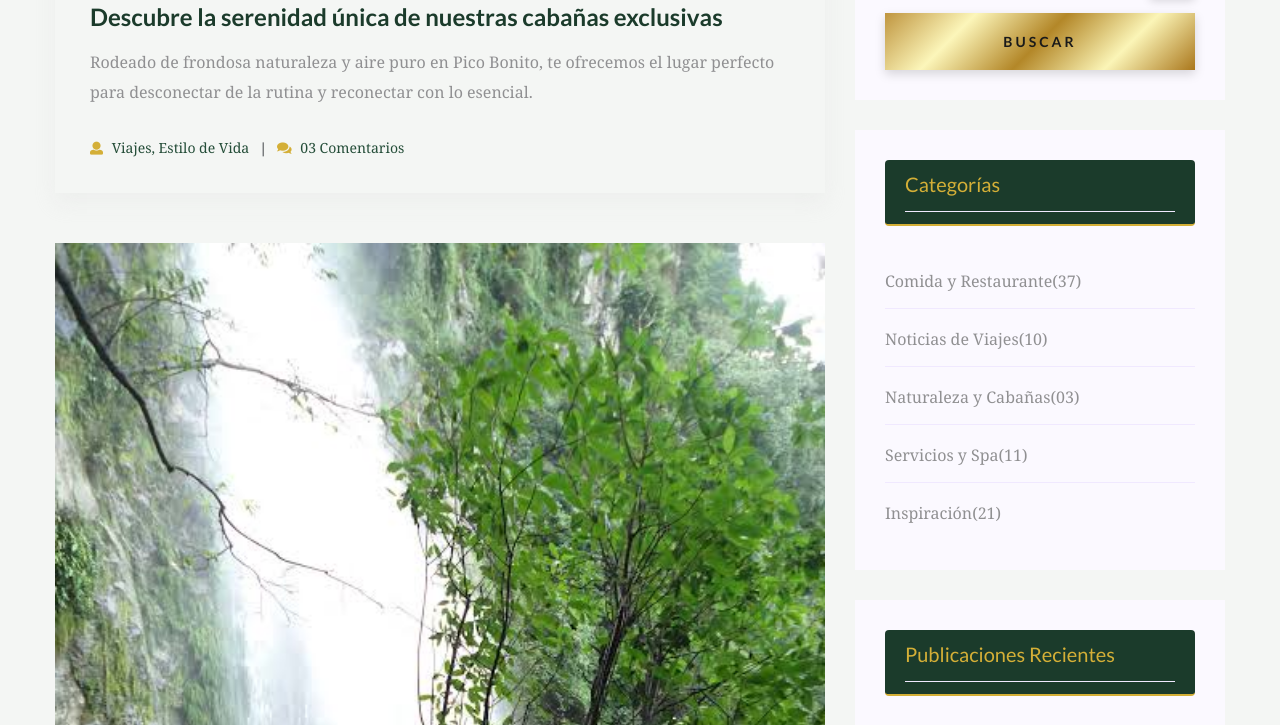
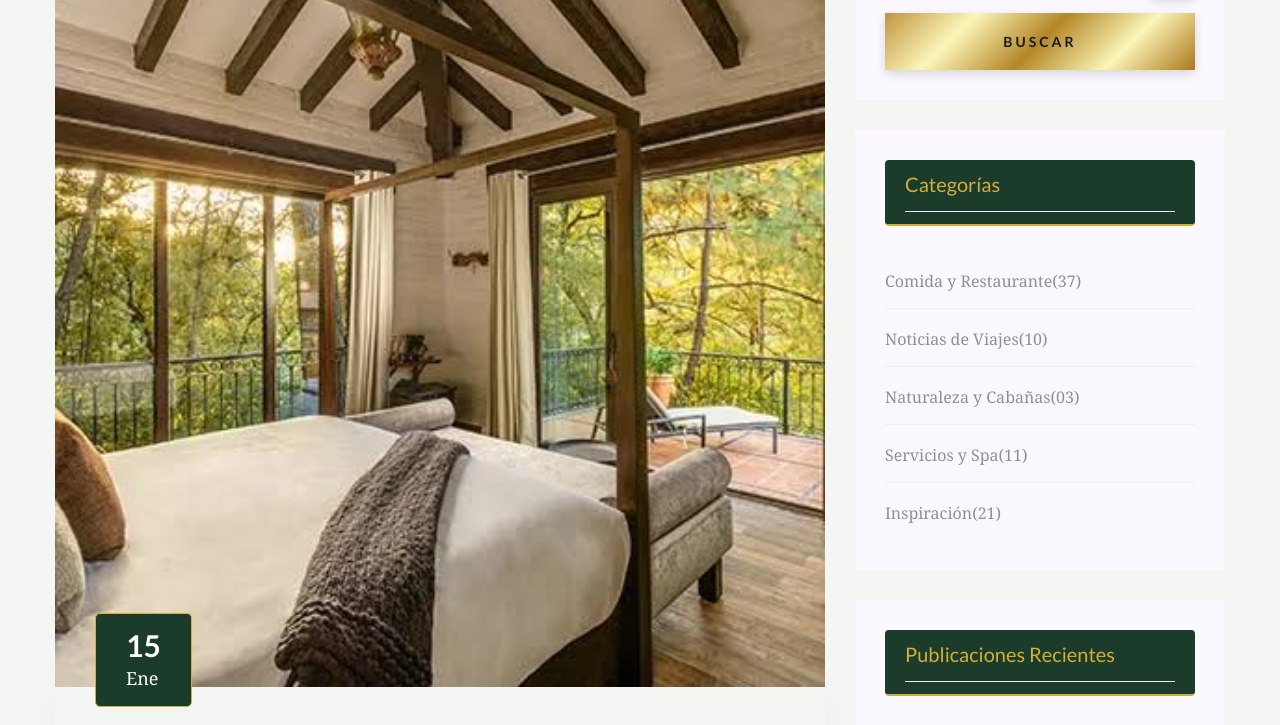
Before and after one commit to estefanikarinachavarrimanzanar-beep/Hotel-, a plain HTML site: page blog.html in a window 1280 px wide. Shown: the part 700-1425 px from the top of the page. Drawn offline with Linux system fonts and the light colour scheme.

Commit message:
Update blog.html

```diff
--- a/blog.html
+++ b/blog.html
@@ -307,7 +307,7 @@
                     <div class="blog_left_sidebar">
                         <article class="blog_item wow fadeInUp" data-wow-duration="1s">
                             <div class="blog_item_img">
-                                <img class="card-img rounded-0" src="imagenes hotel/cabana3.JPG" alt="Blog 1">
+                                <img class="card-img rounded-0" src="imagenes hotel/habitacion5.JPG" alt="Blog 1">
                                 <a href="#" class="blog_item_date">
                                     <h3>15</h3>
                                     <p>Ene</p>
```
